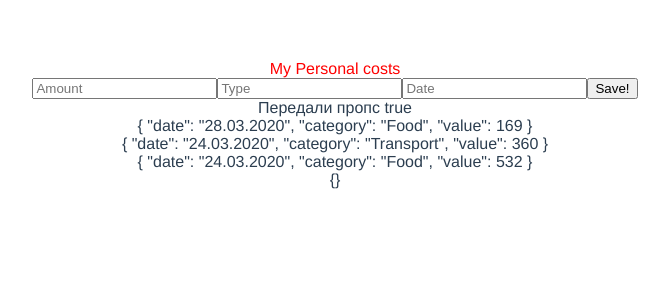
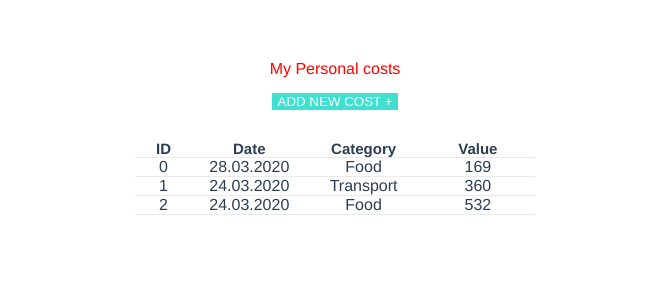
Before and after one commit to marieStamp/vue.project, a Vue app: page / in a window 1280 px wide. Shown: the top 300 px of the page, without its empty margins (305-974 px from the left). Built offline with nearby package versions, Linux system fonts and the light colour scheme.

Commit message:
hw3 full

```diff
--- a/src/App.vue
+++ b/src/App.vue
@@ -4,8 +4,8 @@
       <div class="header">My Personal costs</div>
     </header>
     <main>
-      <add-payment-form @emitName="methodName" />
-      <PaymentDisplay show-items :items="paymentsList" />
+      <AddPaymentForm @emitName="methodName" />
+      <PaymentDisplay showItems :items="paymentsList" />
       {{ fields }}
     </main>
   </div>
@@ -21,8 +21,7 @@ export default {
     AddPaymentForm
   },
   data: () => ({
-    paymentsList: [],
-    fields: {}
+    paymentsList: []
   }),
   methods: {
     fetchData () {
@@ -46,7 +45,6 @@ export default {
     },
     methodName (data) {
       this.paymentsList = [...this.paymentsList, data]
-      this.fields.field3 = 'sdad'
     }
   },
   created () {
--- a/src/components/AddPaymentForm.vue
+++ b/src/components/AddPaymentForm.vue
@@ -1,9 +1,26 @@
 <template>
-  <div class="form">
-    <input placeholder="Amount" v-model="amount" />
-    <input placeholder="Type" v-model="type" />
-    <input placeholder="Date" v-model="date" />
-    <button @click="onSaveClick">Save!</button>
+  <div class="addData">
+    <button class="addForm" v-on:click="showItems = !showItems">
+      ADD NEW COST +
+    </button>
+    <div class="form" v-if="showItems">
+      <input
+        class="formField"
+        placeholder="Payment Date"
+        v-model="date"
+      /><br />
+      <input
+        class="formField"
+        placeholder="Payment Description"
+        v-model="category"
+      /><br />
+      <input
+        class="formField"
+        placeholder="Payment Amount"
+        v-model="value"
+      /><br />
+      <button class="saveBtn" @click="onSaveClick">Save!</button>
+    </div>
   </div>
 </template>
 
@@ -12,9 +29,15 @@ export default {
   name: 'AddPaymentForm',
   data () {
     return {
-      amount: '',
-      type: '',
+      value: '',
+      category: '',
       date: ''
+    }
+  },
+  props: {
+    showItems: {
+      type: Boolean,
+      default: false
     }
   },
   computed: {
@@ -29,8 +52,8 @@ export default {
   methods: {
     onSaveClick () {
       const data = {
-        amount: this.amount,
-        type: this.type,
+        value: this.value,
+        category: this.category,
         date: this.date || this.getCurrentDate
       }
       this.$emit('emitName', data)
@@ -39,4 +62,22 @@ export default {
 }
 </script>
 
-<style></style>
+<style lang="scss" scoped>
+.addForm {
+  background-color: #40e0d0;
+  color: white;
+  border: transparent;
+  margin: 15px;
+}
+.addData {
+  margin-bottom: 15px;
+}
+.formField {
+  margin-bottom: 10px;
+}
+.saveBtn {
+  background-color: #40e0d0;
+  color: white;
+  border: transparent;
+}
+</style>
--- a/src/components/PaymentDisplay.vue
+++ b/src/components/PaymentDisplay.vue
@@ -1,8 +1,16 @@
 <template>
-  <div>
-    <div v-if="showItems">Передали пропс true</div>
-    <div v-for="(item, idx) in items" :key="idx">
-      {{ item }}
+  <div class="data">
+    <div class="table">
+      <div class="table__cell_header">ID</div>
+      <div class="table__cell_header">Date</div>
+      <div class="table__cell_header">Category</div>
+      <div class="table__cell_header">Value</div>
+    </div>
+    <div class="table" v-for="(item, index) in items" v-bind:key="index">
+      <div class="table__cell" title="ID">{{ index }}</div>
+      <div class="table__cell" title="Date">{{ item.date }}</div>
+      <div class="table__cell">{{ item.category }}</div>
+      <div class="table__cell">{{ item.value }}</div>
     </div>
   </div>
 </template>
@@ -14,10 +22,6 @@ export default {
     items: {
       type: Array,
       default: () => []
-    },
-    showItems: {
-      type: Boolean,
-      default: false
     }
   },
   data () {
@@ -26,4 +30,22 @@ export default {
 }
 </script>
 
-<style></style>
+<style lang="scss" scoped>
+.data {
+  text-align: center;
+}
+.table {
+  display: grid;
+  grid-template-columns: 1fr 2fr 2fr 2fr;
+  width: 400px;
+  margin: 0 auto;
+}
+.table__cell {
+  border-bottom: solid 1px #eaeaea;
+}
+.table__cell_header {
+  font-size: 15px;
+  font-weight: 600;
+  border-bottom: solid 1px #eaeaea;
+}
+</style>
```
